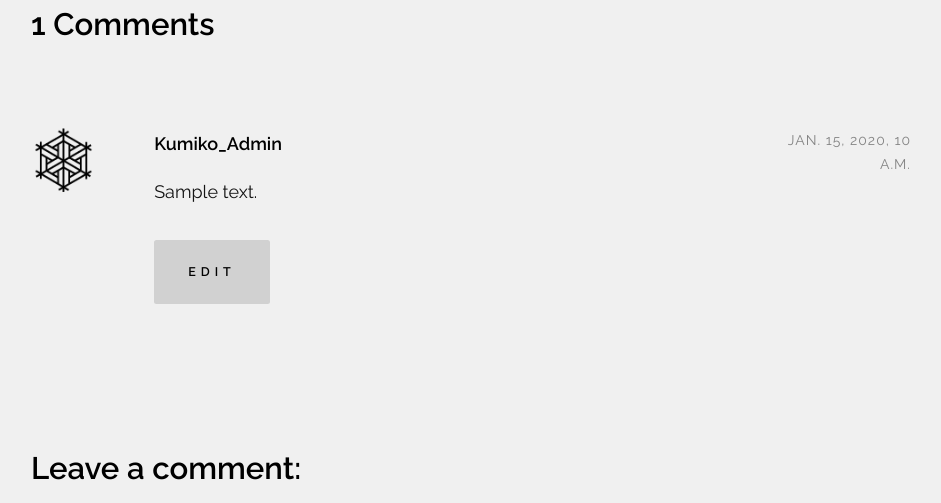
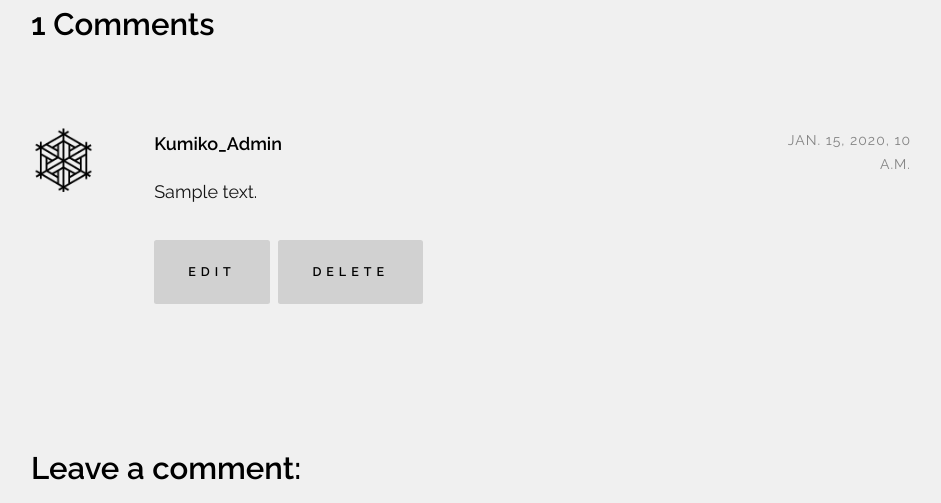
Before and after one commit to Annytomica/kumiko-community-hub, a Django app: a page that uses article/templates/article/single_article.html in a window 1280 px wide. Shown: the part 1050-1553 px from the top of the page, without its empty margins (169-1110 px from the left). Run offline with Django 4.2, Linux system fonts and the light colour scheme; a user stored in the database is signed in; data comes from the database, SQL or seed files in the repository; tables that the repository leaves empty hold one stand-in row (values such as "Sample post"); some libraries are stand-ins or nearby versions.

Commit message:
Add CRUD fuctionality to article comments

```diff
--- a/article/templates/article/single_article.html
+++ b/article/templates/article/single_article.html
@@ -78,7 +78,9 @@
                             {% endif %}
                             {% if user.is_authenticated and comment.author == user %}
                             <button class="btn btn-edit"
-                            comment_id="{{ comment.id }}">Edit</button>
+                                comment_id="{{ comment.id }}">Edit</button>
+                            <button class="btn btn-delete"
+                                comment_id="{{ comment.id }}">Delete</button>
                             {% endif %}
                         </li>
                         {% endfor %}
@@ -105,7 +107,30 @@
             </div>
         </div>
     </section>
-
+    <!-- Delete confirmation modal -->
+    <div class="modal fade" id="deleteModal" tabindex="-1"
+        aria-labelledby="deleteModalLabel" aria-hidden="true">
+        <div class="modal-dialog">
+            <div class="modal-content">
+                <div class="modal-header">
+                <h5 class="modal-title"
+                    id="deleteModalLabel">Delete comment?</h5>
+                <button type="button" class="btn-close"
+                    data-bs-dismiss="modal" aria-label="Close"></button>
+                </div>
+                <div class="modal-body">
+                Are you sure you want to delete your comment?
+                This action cannot be undone.
+                </div>
+                <div class="modal-footer">
+                <button type="button" class="btn btn-secondary"
+                    data-bs-dismiss="modal">Close</button>
+                <a id="deleteConfirm" href="#" class="btn
+                    btn-danger">Delete</a>
+                </div>
+            </div>
+        </div>
+    </div>
 {% endblock content %}
 
 {% block extras %}
--- a/article/urls.py
+++ b/article/urls.py
@@ -8,4 +8,6 @@ urlpatterns = [
     path('<slug:slug>/', views.single_article, name='single_article'),
     path('<slug:slug>/edit_comment/<int:comment_id>',
          views.article_comment_edit, name='article_comment_edit'),
+    path('<slug:slug>/delete_comment/<int:comment_id>',
+         views.article_comment_delete, name='article_comment_delete'),
 ]
--- a/article/views.py
+++ b/article/views.py
@@ -78,3 +78,20 @@ def article_comment_edit(request, slug, comment_id):
             messages.add_message(request, messages.ERROR, 'Error updating comment!')
 
     return HttpResponseRedirect(reverse('single_article', args=[slug]))
+
+
+def article_comment_delete(request, slug, comment_id):
+    """
+    view to delete article comments
+    """
+    queryset = Article.objects.filter(status=1)
+    post = get_object_or_404(queryset, slug=slug)
+    comment = get_object_or_404(ArticleComment, pk=comment_id)
+
+    if comment.author == request.user:
+        comment.delete()
+        messages.add_message(request, messages.SUCCESS, 'Comment Deleted!')
+    else:
+        messages.add_message(request, messages.ERROR, 'Nope, that was not your comment to delete!')
+
+    return HttpResponseRedirect(reverse('single_article', args=[slug]))
--- a/kumiko/settings.py
+++ b/kumiko/settings.py
@@ -28,7 +28,7 @@ TEMPLATES_DIR = os.path.join(BASE_DIR, 'templates')
 SECRET_KEY = os.environ.get("SECRET_KEY")
 
 # SECURITY WARNING: don't run with debug turned on in production!
-DEBUG = True
+DEBUG = False
 
 ALLOWED_HOSTS = ['8000-annytomica-kumikocommun-qzmdjguowe5.ws.codeinstitute-ide.net', '.herokuapp.com']
 
--- a/static/js/comments.js
+++ b/static/js/comments.js
@@ -2,6 +2,10 @@ const editButtons = document.getElementsByClassName("btn-edit");
 const commentText = document.getElementById("id_body");
 const commentForm = document.getElementById("commentForm");
 const submitButton = document.getElementById("submitButton");
+
+const deleteModal = new bootstrap.Modal(document.getElementById("deleteModal"));
+const deleteButtons = document.getElementsByClassName("btn-delete");
+const deleteConfirm = document.getElementById("deleteConfirm");
 
 /**
 * Initializes edit functionality for the provided edit buttons.
@@ -22,3 +26,22 @@ for (let button of editButtons) {
     commentForm.setAttribute("action", `edit_comment/${commentId}`);
   });
 }
+
+
+/**
+* Initializes deletion functionality for the provided delete buttons.
+*
+* For each button in the `deleteButtons` collection:
+* - Retrieves the associated comment's ID upon click.
+* - Updates the `deleteConfirm` link's href to point to the
+* deletion endpoint for the specific comment.
+* - Displays a confirmation modal (`deleteModal`) to prompt
+* the user for confirmation before deletion.
+*/
+for (let button of deleteButtons) {
+    button.addEventListener("click", (e) => {
+      let commentId = e.target.getAttribute("comment_id");
+      deleteConfirm.href = `delete_comment/${commentId}`;
+      deleteModal.show();
+    });
+  }
```
